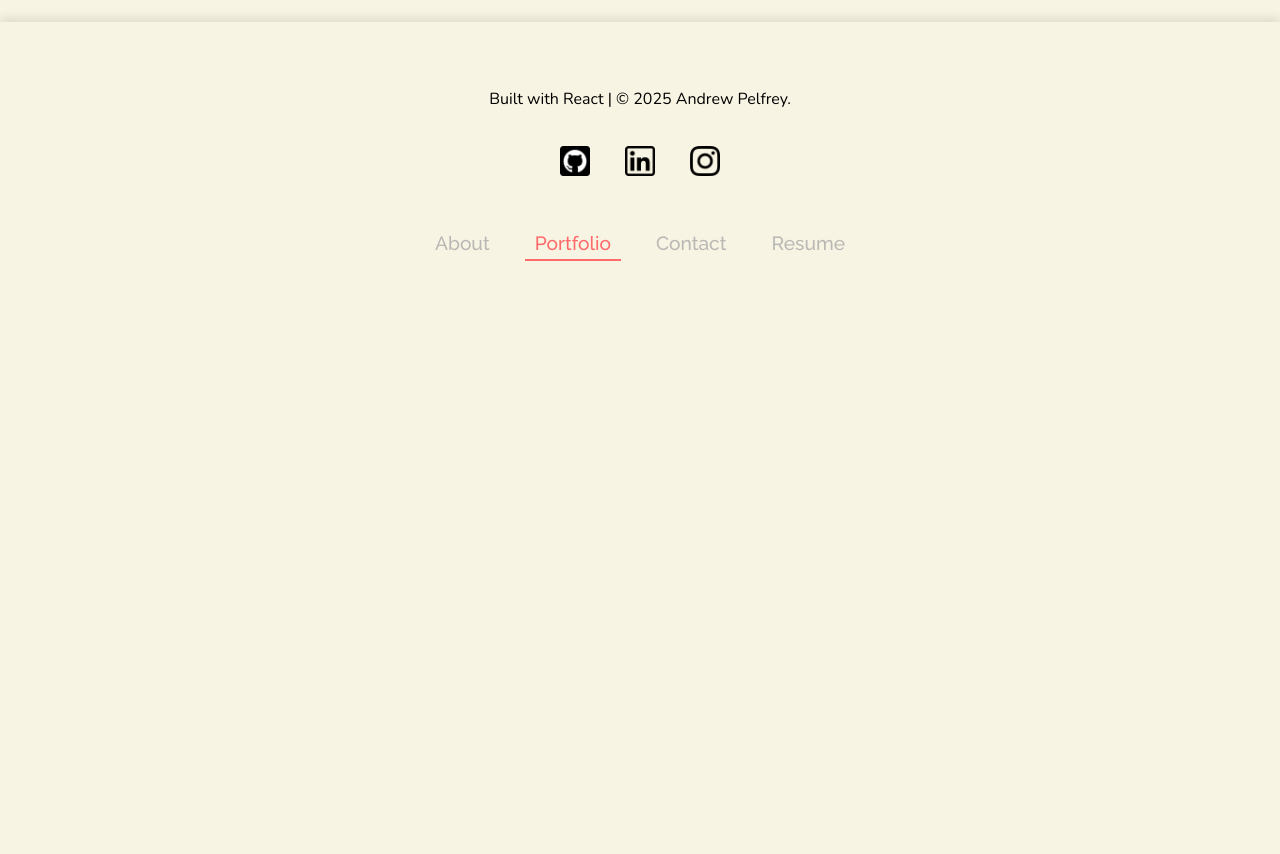
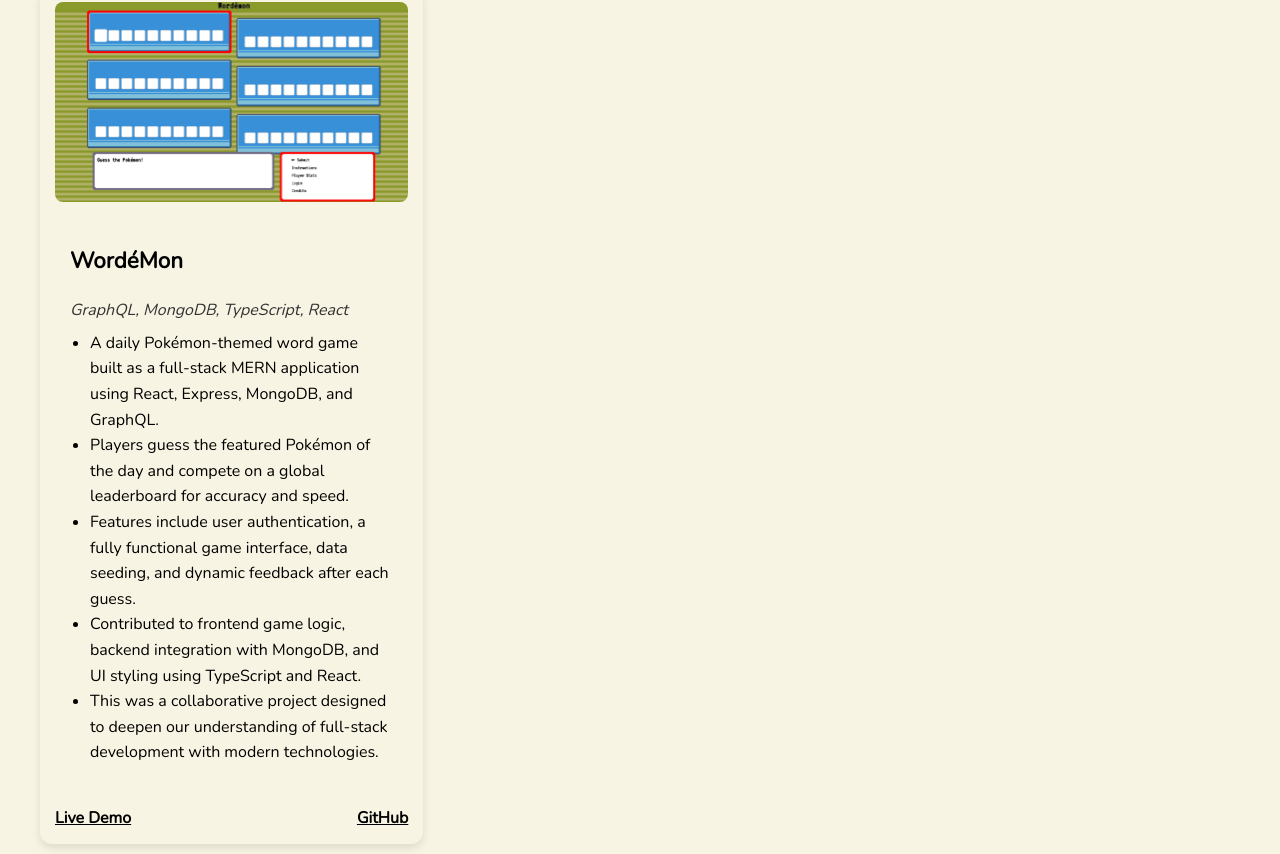
Before and after one commit to AndrewPelfrey/react-portfolio, a React (Vite) app in the folder my-portfolio/: page /portfolio in a window 1280 px wide. Shown: the part 1746-2600 px from the top of the page. Before the commit the page ends 2125 px from the top, so only its background shows below. Built offline with nearby package versions, Linux system fonts and the light colour scheme.

Commit message:
moving order of portfolio

```diff
--- a/my-portfolio/src/pages/Portfolio.jsx
+++ b/my-portfolio/src/pages/Portfolio.jsx
@@ -16,7 +16,7 @@ const projects = [
     githubLink: "https://github.com/AndrewPelfrey/used-car-dealer",
   },
   {
-    id: 2,
+    id: 5,
     title: "README Generator",
     description: [
       "A command-line tool that automates README file generation.",
@@ -28,7 +28,7 @@ const projects = [
     githubLink: "https://github.com/AndrewPelfrey/README-Generator",
   },
   {
-    id: 3,
+    id: 6,
     title: "Vehicle Creator App",
     description: [
       "A CLI app built with TypeScript for creating and customizing virtual vehicles.",
@@ -41,7 +41,7 @@ const projects = [
     githubLink: "https://github.com/AndrewPelfrey/Vehicle-Creator",
   },
   {
-    id: 4,
+    id: 7,
     title: "Employee Tracker",
     description: [
       "A command-line app built with Node.js, MySQL, and JavaScript to manage employee data.",
@@ -54,7 +54,7 @@ const projects = [
     githubLink: "https://github.com/AndrewPelfrey/employee-tracker",
   },
   {
-    id: 5,
+    id: 2,
     title: "Chasing The Golden Hours",
     description: [
       "A sunset dashboard built with JavaScript and APIs to help photographers plan their photoshoots.",
@@ -68,7 +68,7 @@ const projects = [
     githubLink: "https://github.com/AndrewPelfrey/ChasingtheGoldenHours",
   },
   {
-    id: 6,
+    id: 4,
     title: "Piano Pulse",
     description: [
       "A virtual piano built with interactive features using JavaScript, HTML, and CSS.",
@@ -81,6 +81,21 @@ const projects = [
     liveLink: "https://jankrajniak.github.io/firstProject/",
     githubLink: "https://github.com/jankrajniak/firstProject",
   },
+  {
+     id: 3,
+     title: "WordéMon",
+     description: [
+       "A daily Pokémon-themed word game built as a full-stack MERN application using React, Express, MongoDB, and GraphQL.",
+       "Players guess the featured Pokémon of the day and compete on a global leaderboard for accuracy and speed.",
+       "Features include user authentication, a fully functional game interface, data seeding, and dynamic feedback after each guess.",
+       "Contributed to frontend game logic, backend integration with MongoDB, and UI styling using TypeScript and React.",
+       "This was a collaborative project designed to deepen our understanding of full-stack development with modern technologies.",
+      ],
+      stack: "GraphQL, MongoDB, TypeScript, React",
+      image: "/assets/worde.png",
+      liveLink: "https://wordmon.onrender.com/",
+      githubLink: "https://github.com/nolangrossi/Wordemon",
+  }
 ];
 
 const Portfolio = () => {
```
Also changed, not shown: my-portfolio/public/assets/worde.png (added).
